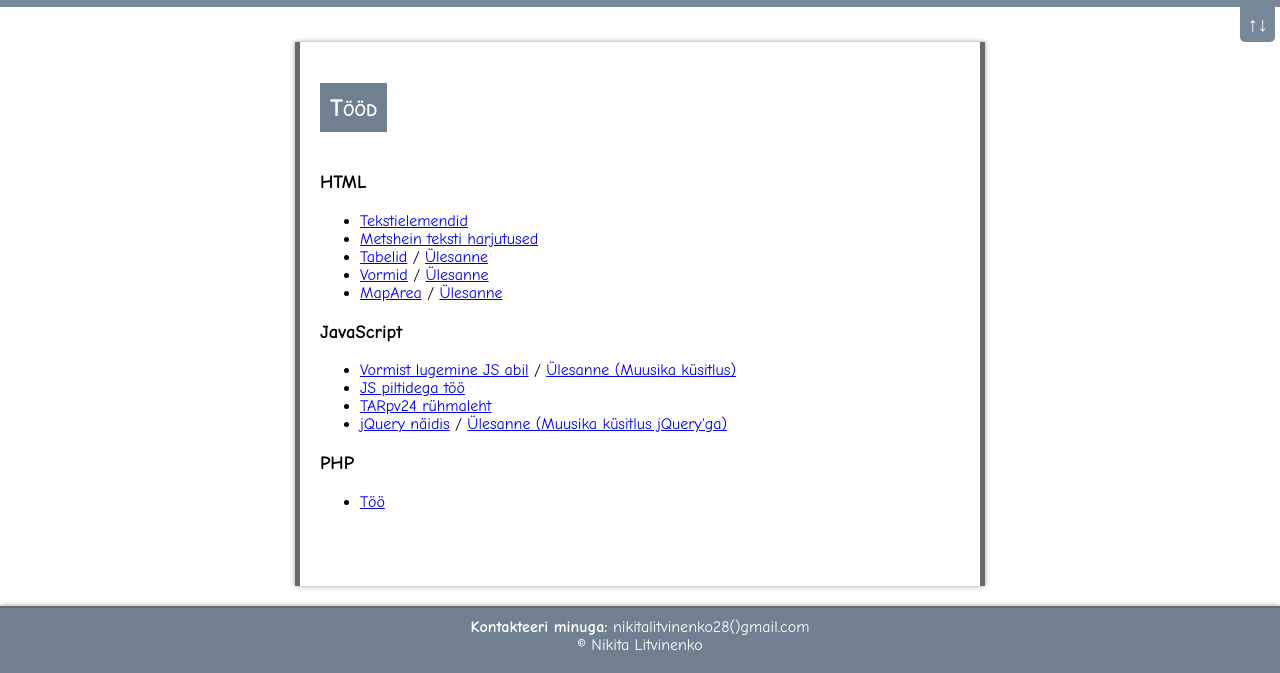
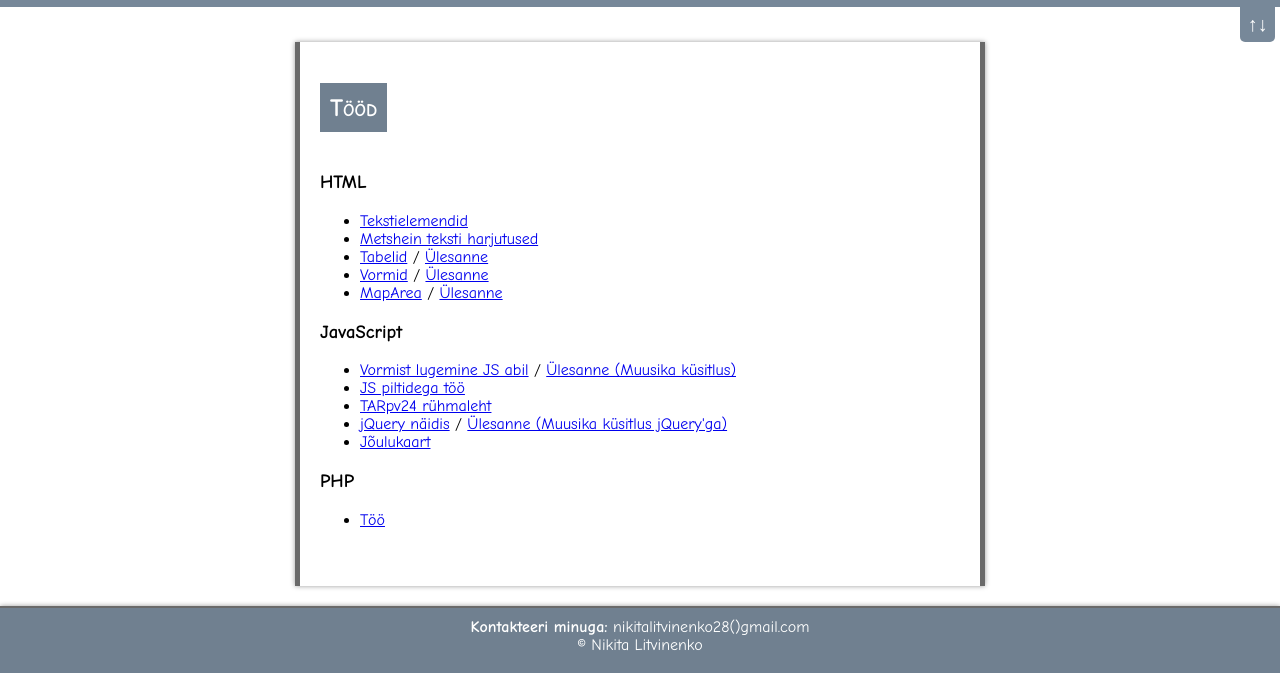
Before and after one commit to nikita-lit/WebHomePage, a plain HTML site: page done_works.html in a window 1280 px wide. Shown: the part 127-800 px from the top of the page. Drawn offline with nearby package versions, Linux system fonts and the light colour scheme.

Commit message:
Update done_works.html

```diff
--- a/done_works.html
+++ b/done_works.html
@@ -58,6 +58,8 @@
                 <li><a href="works/js/tund2.html" target="_blank">JS piltidega töö</a></li>
                 <li><a href="works/js/tund4_task.html" target="_blank">TARpv24 rühmaleht</a></li>
                 <li><a href="works/js/tund5.html" target="_blank">jQuery näidis</a> / <a href="works/js/tund5_task.html" target="_blank">Ülesanne (Muusika küsitlus jQuery'ga)</a></li>
+                <li><a href="works/js/joulukaart.html" target="_blank">Jõulukaart</a></li>
+            </ul>
             </ul>
 
             <h3>PHP</h3>
```
